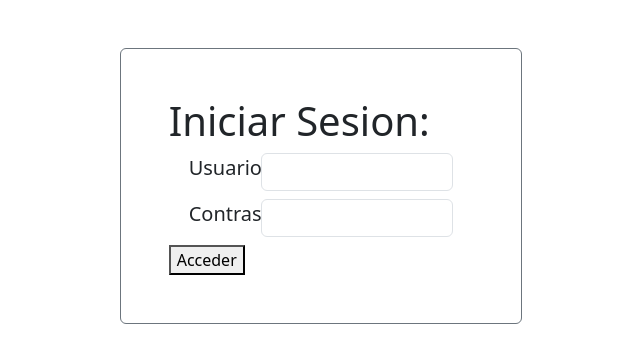
After one commit to Robs115/PIA-WEBDEV, a Django app: page /login/ in a window 1280 px wide. The commit adds this page. Shown: the top 363 px of the page, without its empty margins (319-959 px from the left). Run offline with Django 5.2, Linux system fonts and the light colour scheme.

Commit message:
Se añade el login: modifica la template index, archivo urls y views, se crea pagina de login y un documento para usar javascript

```diff
--- /dev/null
+++ b/veterinaria/app/static/js/main.js
@@ -0,0 +1,21 @@
+
+function login(){
+    let usuarios = ["Francisco", "Roberto", "Nelson"]
+    let contrasenas = ["12345", "hamburguesa16", "contraseñaImposibleDeDescifrar"]
+
+    let usuario = document.getElementById("txtUsuario").value;
+    let contrasena = document.getElementById("txtContrasena").value;
+
+    if ((usuarios.includes(usuario)) && (contrasenas.includes(contrasena))) {
+        window.location.href = "/listar/";
+    }
+    else if (usuario == "kingEmperor" && contrasena == "bigGuy"){
+        sessionStorage.setItem("kingEmperor", "bigGuy");
+        window.location.href = "/listar/";
+    }
+
+    else {
+        alert("That wont do");
+    }
+
+}
--- a/veterinaria/app/templates/index.html
+++ b/veterinaria/app/templates/index.html
@@ -39,7 +39,7 @@
                 <li><a href="#contacto">Contacto</a></li>
                 <li><a href="#pregFrecuentes">FAQ</a></li>
                 <li><a href="#cotizaciones">Cotizacion</a></li>
-                <li><a href="{% url 'listar' %}">Iniciar Sesion</a></li>
+                <li><a href="{% url 'login' %}">Iniciar Sesion</a></li>
             </ul>
         </div>
 
--- /dev/null
+++ b/veterinaria/app/templates/login.html
@@ -0,0 +1,23 @@
+{% load static %}
+<!DOCTYPE html>
+<html lang="es">
+    <head>
+        <meta charset="UTF-8">
+        <meta name="viewport" content="width=device-width, initial-scale=1.0">
+        <title>Login</title>
+        <link href="https://cdn.jsdelivr.net/npm/bootstrap@5.3.8/dist/css/bootstrap.min.css" rel="stylesheet" integrity="sha384-sRIl4kxILFvY47J16cr9ZwB07vP4J8+LH7qKQnuqkuIAvNWLzeN8tE5YBujZqJLB" crossorigin="anonymous">
+        <script src="{% static 'js/main.js' %}"></script>
+    </head>
+    <body class="bg-white">
+        <div class="container col-4">
+            <div class="border border-secondary mt-5 p-5 rounded">
+                <h1>Iniciar Sesion:</h1>
+                    <form>
+                        <div class="row m-2">  <div class="col-3"><label class="form-label fs-5" for="txtUsuario">Usuario:</label></div>   <div class="col-9"><input class="form-control" id="txtUsuario" type="text" required></div> </div>
+                        <div class="row m-2">  <div class="col-3"><label class="form-label fs-5" for="txtContrasena">Contraseña:</label></div> <div class="col-9"><input class="form-control" id="txtContrasena" type="password" required></div> </div>
+                        <button id="btnEnviar" type="button" onclick="login()">Acceder</button>
+                    </form>
+            </div>
+        </div>
+    </body>
+</html>
--- a/veterinaria/app/urls.py
+++ b/veterinaria/app/urls.py
@@ -3,6 +3,7 @@ from . import views
 
 urlpatterns = [
     path('', views.index, name='index'),
+    path('login/', views.login,name='login'),
     path('listar/', views.listar_Cita_Veterinaria, name='listar'),
     path('crear/', views.crear_Cita_Veterinaria, name='crear'),
     path('editar/<int:id>/', views.editar_Cita_Veterinaria, name='editar'),
--- a/veterinaria/app/views.py
+++ b/veterinaria/app/views.py
@@ -4,6 +4,9 @@ from .models import Cita_Veterinaria, Servicio
 def index(request):
     citas = Cita_Veterinaria.objects.all()
     return render(request, 'index.html')
+
+def login(request):
+    return render(request, 'login.html')
 
 def listar_Cita_Veterinaria(request):
     citas = Cita_Veterinaria.objects.all()
```
